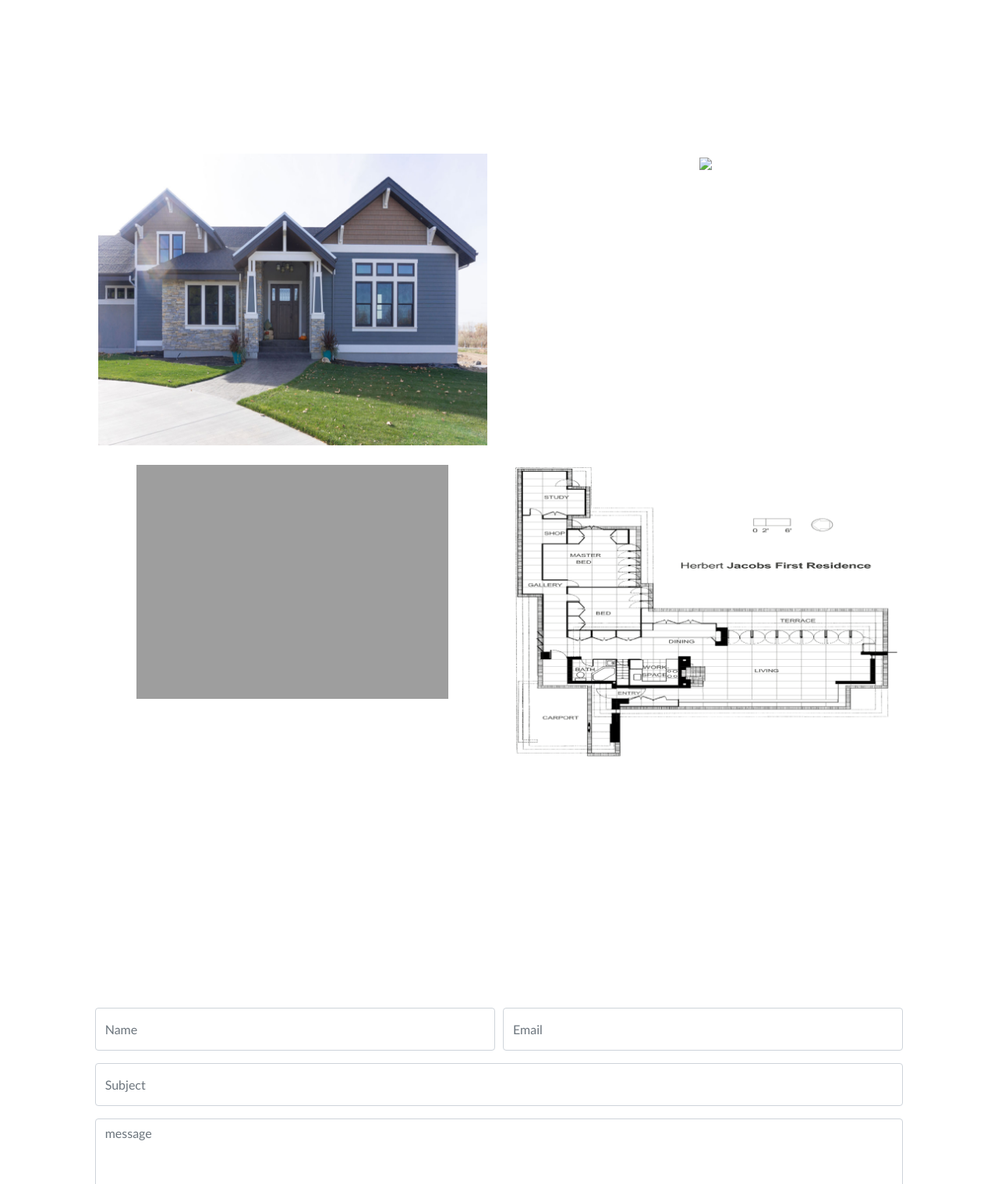
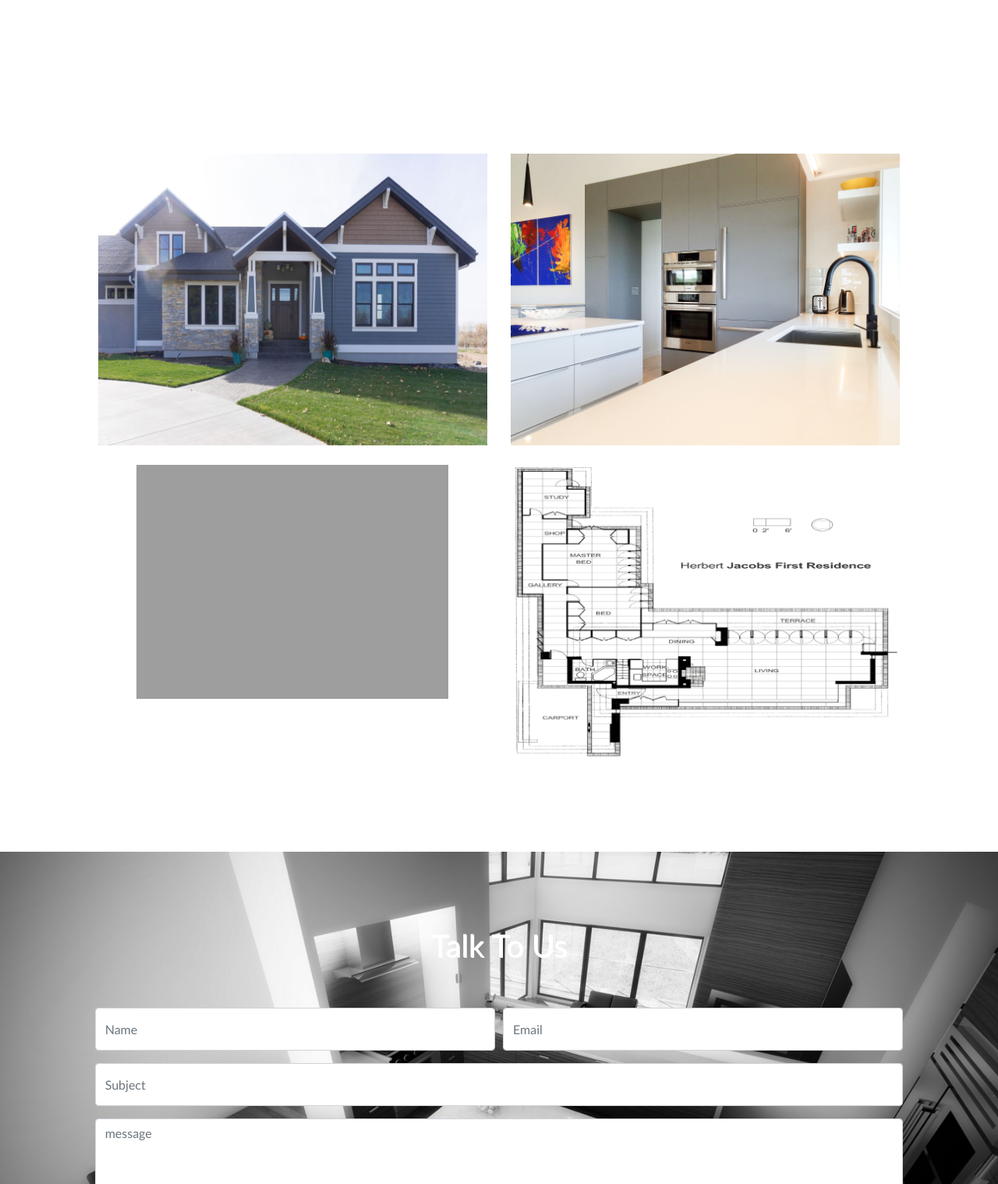
Before and after one commit to MartinMartinez83/Boise, a plain HTML site: page index.html in a window 1280 px wide. Shown: the part 1282-2800 px from the top of the page at 78% size. Drawn offline with nearby package versions, Linux system fonts and the light colour scheme; the site is published under a folder, as on GitHub Pages, so addresses that start at the root find nothing; files whose address does not match are found by name.

Commit message:
fixed images path

```diff
--- a/css/style.css
+++ b/css/style.css
@@ -194,7 +194,7 @@
 
 /*------------------- Last Home ---------------------*/
 .hero {
-background: url("/assets/gabeborderfoothillcropped.jpg");
+background: url("../assets/gabeborderfoothillcropped.jpg");
 height: 85vh;
 background-size: cover;
 padding-top: 60vh;
@@ -313,7 +313,7 @@ transform-style: preserve-3d; */
 }
 
 #contact{
-    background: url("/assets/kitchengray.jpg") 50% 0 repeat-y fixed;
+    background: url("../assets/kitchengray.jpg") 50% 0 repeat-y fixed;
     background-size: cover;
     background-position: center;
     position: relative;
--- a/index.html
+++ b/index.html
@@ -141,8 +141,8 @@
         </div>
         <div class="col-md-6 col-sm-6">
           <div class="project-item">
-           <a href="/assets/kitchenremo.jpg"></a>
-            <img src="/assets/kitchenremo.jpg" class="img-fluid">
+           <a href="assets/kitchenremo.jpg"></a>
+            <img src="assets/kitchenremo.jpg" class="img-fluid">
             <div class="project-overlay">
               <div class="project-info">
                 <h1>Remodels</h1>
```
Also changed, not shown: 2 other files.
